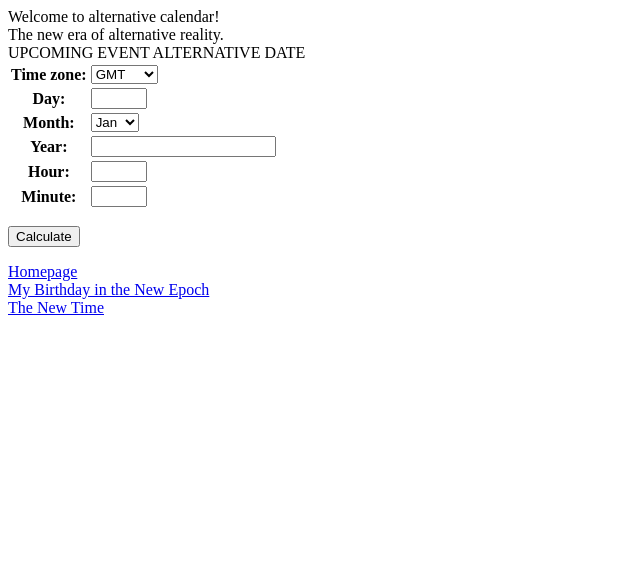
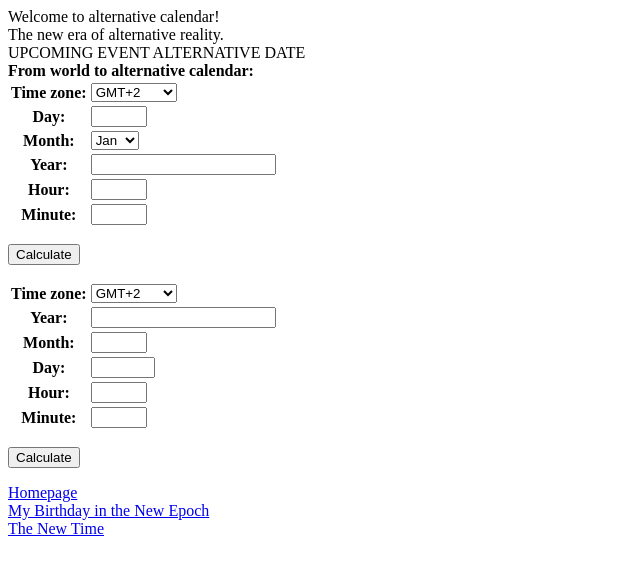
Before and after one commit to ydanilin/dattime, a Django app: page /bridge/ in a window 1280 px wide. Shown: the top 575 px of the page, without its empty margins (0-640 px from the left). Run offline with Django 3.2, Linux system fonts and the light colour scheme; some libraries are stand-ins or nearby versions.

Commit message:
vtoraja forma suka blad

```diff
--- a/dattimewww/epoch/views.py
+++ b/dattimewww/epoch/views.py
@@ -4,25 +4,50 @@ from django.http import HttpResponse
 from django import forms
 from .models import Epocher
 
-
 Ep = Epocher()
 
+tzChoices = [(-12, 'GMT-12'), (-11, 'GMT-11'), (-10, 'GMT-10'),
+             (-9, 'GMT-9'), (-8, 'GMT-8'), (-7, 'GMT-7'),
+             (-6, 'GMT-6'), (-5, 'GMT-5'), (-4, 'GMT-4'),
+             (-3, 'GMT-3'), (-2, 'GMT-2'), (-1, 'GMT-1'),
+             (0, 'GMT'),
+             (1, 'GMT+1'), (2, 'GMT+2'), (3, 'GMT+3'),
+             (4, 'GMT+4'), (5, 'GMT+5'), (5.5, 'GMT+5:30'),
+             (6, 'GMT+6'), (6.5, 'GMT+6:30'),
+             (7, 'GMT+7'), (8, 'GMT+8'),
+             (9, 'GMT+9'), (9.5, 'GMT+9:30'),
+             (10, 'GMT+10'), (11, 'GMT+11'), (12, 'GMT+12')]
+
+monthChoices = [(1, 'Jan'), (2, 'Feb'), (3, 'Mar'), (4, 'Apr'),
+                (5, 'May'), (6, 'Jun'), (7, 'Jul'), (8, 'Aug'),
+                (9, 'Sep'), (10, 'Oct'), (11, 'Nov'), (12, 'Dec')]
+
+
 # http://stackoverflow.com/questions/32084837/changing-id-of-form-input-element-in-django-when-its-created
-class Form_inscription(forms.Form):
-    timezone = forms.ChoiceField(label="Time zone", choices=[(0, 'GMT'),
-                                                             (1, 'GMT+1'),
-                                                             (2, 'GMT+2')
-                                                             ])
+class formWorldToAlt(forms.Form):
+    def __init__(self, *args, **kwargs):
+        super(formWorldToAlt, self).__init__(*args, **kwargs)
+        self.initial['timezone'] = 2
+
+    timezone = forms.ChoiceField(label="Time zone", choices=tzChoices)
     day = forms.IntegerField(label="Day", min_value=1, max_value=31)
-    month = forms.ChoiceField(label='Month', choices=[(1, 'Jan'), (2, 'Feb'),
-                                                      (3, 'Mar'), (4, 'Apr'),
-                                                      (5, 'May'), (6, 'Jun'),
-                                                      (7, 'Jul'), (8, 'Aug'),
-                                                      (9, 'Sep'), (10, 'Oct'),
-                                                      (11, 'Nov'), (12, 'Dec')])
+    month = forms.ChoiceField(label='Month', choices=monthChoices)
     year = forms.IntegerField(label="Year")
     hour = forms.IntegerField(label="Hour", min_value=0, max_value=23)
     minute = forms.IntegerField(label="Minute", min_value=0, max_value=59)
+
+
+class formAltToWorld(forms.Form):
+    def __init__(self, *args, **kwargs):
+        super(formAltToWorld, self).__init__(*args, **kwargs)
+        self.initial['timezone'] = 2
+
+    timezone = forms.ChoiceField(label="Time zone", choices=tzChoices)
+    year = forms.IntegerField(label="Year")
+    month = forms.IntegerField(label='Month', min_value=1, max_value=10)
+    day = forms.IntegerField(label="Day", min_value=1, max_value=100)
+    hour = forms.IntegerField(label="Hour", min_value=0, max_value=99)
+    minute = forms.IntegerField(label="Minute", min_value=0, max_value=99)
 
 menuSet = [{'caption': 'Homepage', 'viewName': 'epochTime'},
            {'caption': 'My Birthday in the New Epoch', 'viewName': 'birthday'},
@@ -40,18 +65,22 @@ def epochTime(request):
 def birthday(request):
     footerItems = [menuSet[0], menuSet[2], menuSet[3]]
     if request.POST:
-        timezone = int(request.POST.get('timezone'))
+        timezone = float(request.POST.get('timezone'))
+        print(timezone)
         day = int(request.POST.get('day'))
         month = int(request.POST.get('month'))
         year = int(request.POST.get('year'))
         hour = int(request.POST.get('hour'))
         minute = int(request.POST.get('minute'))
 
-        output = dict(epDob=Ep.getEpochDob(timezone, year, month, day, hour, minute),
-                      epAge=Ep.getEpochAge(timezone, year, month, day, hour, minute),
-                      epNextDob=Ep.getEpochNextDobDate(timezone, year, month, day, hour, minute),
-                      wNextDob=Ep.getEpochNextDobWorldDate(timezone, year, month, day, hour, minute).isoformat()
-                      )
+        output = dict(
+            epDob=Ep.getEpochDob(timezone, year, month, day, hour, minute),
+            epAge=Ep.getEpochAge(timezone, year, month, day, hour, minute),
+            epNextDob=Ep.getEpochNextDobDate(timezone, year, month, day, hour,
+                                             minute),
+            wNextDob=Ep.getEpochNextDobWorldDate(timezone, year, month, day,
+                                                 hour, minute).isoformat()
+        )
 
         return HttpResponse(
             json.dumps(output),
@@ -59,7 +88,7 @@ def birthday(request):
         )
     else:
         # this is on page load
-        form = Form_inscription()
+        form = formWorldToAlt()
         return render(request, 'epoch/birthday.html',
                       {'footerItems': footerItems, 'form': form})
 
@@ -74,20 +103,31 @@ def bridge(request):
         year = int(request.POST.get('year'))
         hour = int(request.POST.get('hour'))
         minute = int(request.POST.get('minute'))
-        output = Ep.getEpochEventDate(timezone, year, month, day, hour, minute)
+        sender = request.POST.get('senderr')
+        print(sender)
+        if sender == 'world':
+            output = Ep.getEpochEventDate(timezone, year, month, day, hour, minute)
+        if sender == 'alt':
+            output = dict(wtime=Ep.getWorldEventDate(timezone, year, month, day, hour, minute))
         return HttpResponse(
             json.dumps(output),
             content_type="application/json"
         )
     else:
-        form = Form_inscription()
+        formW = formWorldToAlt()
+        formA = formAltToWorld()
         return render(request, 'epoch/bridge.html',
-                      {'footerItems': footerItems, 'form': form})
+                      dict(footerItems=footerItems, formW=formW, formA=formA))
 
 
 def calculation(request):
     footerItems = [menuSet[0], menuSet[1], menuSet[2]]
     toAlt = Ep.getToAltConversionRatios()
     toWorld = Ep.getToWorldConversionRatios()
+    units = Ep.getSubUnits()
     return render(request, 'epoch/calculation.html',
-                  dict(footerItems=footerItems, toAlt=toAlt, toWorld=toWorld))
+                  dict(footerItems=footerItems,
+                       toAlt=toAlt,
+                       toWorld=toWorld,
+                       units=units)
+                  )
--- a/dattimewww/static/main.js
+++ b/dattimewww/static/main.js
@@ -4,20 +4,22 @@
 // Submit post on submit
 $('#whenborn').on('submit', function(event){
     event.preventDefault();
-    //console.log("form submitted!")  // sanity check
     create_post();
 });
 
-// Submit post on submit
 $('#altdate').on('submit', function(event){
     event.preventDefault();
-    //console.log("form submitted!")  // sanity check
     next_date();
 });
 
+$('#worlddate').on('submit', function(event){
+    event.preventDefault();
+    world_date();
+});
+
+
 // AJAX for posting
 function create_post() {
-    //console.log("create post is working!") // sanity check
     $.ajax({
         url : "", // the endpoint (was create_post/)
         type : "POST", // http method
@@ -34,8 +36,6 @@ function create_post() {
             dob = json.epDob
             age = json.epAge
             ndob = json.epNextDob
-            //$('#id_day').val(''); // remove the value from the input
-            //console.log(json); // log the returned json to the console
             $("#epoch_dob").empty()
             $("#epoch_dob").prepend(
                 "<b>Your alternative date of birth: </b>" +
@@ -73,8 +73,6 @@ function create_post() {
                 "<b>... and in world calendar: </b>" +
                 json.wNextDob
               )
-
-            //console.log("success"); // another sanity check
         },
 
         // handle a non-successful response
@@ -89,7 +87,6 @@ function create_post() {
 
 // AJAX for posting
 function next_date() {
-    //console.log("create post is working!") // sanity check
     $.ajax({
         url : "", // the endpoint (was create_post/)
         type : "POST", // http method
@@ -99,6 +96,7 @@ function next_date() {
                  year : $('#id_year').val(),
                  hour : $('#id_hour').val(),
                  minute : $('#id_minute').val(),
+                 senderr : 'world'
                }, // data sent with the post request
 
         // handle a successful response
@@ -114,7 +112,36 @@ function next_date() {
                 ", Epoch " + json.Direction
                 )
 
-            console.log("json"); // another sanity check
+            //console.log("json"); // another sanity check
+        },
+
+        // handle a non-successful response
+        error : function(xhr,errmsg,err) {
+            $('#results').html("<div class='alert-box alert radius' data-alert>Oops! We have encountered an error: "+errmsg+
+                " <a href='#' class='close'>&times;</a></div>"); // add the error to the dom
+            console.log(xhr.status + ": " + xhr.responseText); // provide a bit more info about the error to the console
+        }
+    });
+};
+
+function world_date() {
+    $.ajax({
+        url : "", // the endpoint (was create_post/)
+        type : "POST", // http method
+        data : { timezone : $('#id_timezone').val(),
+                 day : $('#id_day').val(),
+                 month : $('#id_month').val(),
+                 year : $('#id_year').val(),
+                 hour : $('#id_hour').val(),
+                 minute : $('#id_minute').val(),
+                 senderr : "alt"
+               }, // data sent with the post request
+
+        // handle a successful response
+        success : function(json) {
+            $("#wnext_date").empty();
+            $("#wnext_date").prepend( "<b>Upcoming event world date: </b>" +
+                                     json.wtime );
         },
 
         // handle a non-successful response
--- a/dattimewww/templates/base.html
+++ b/dattimewww/templates/base.html
@@ -1,18 +1,19 @@
 {% load staticfiles %}
 <html>
+{% block meta %}
 <head>
     <title>{% block title %}Alternative time{% endblock %}</title>
     <script src="http://ajax.googleapis.com/ajax/libs/jquery/1.11.1/jquery.min.js"></script>
 </head>
-<body>
+{% endblock %}
 
 {% block content %}
+<body>
 <div>
     Welcome to alternative calendar!<br>
     The new era of alternative reality.
 </div>
+</body>
 {% endblock %}
 
-</body>
-
 </html>
--- a/dattimewww/templates/epoch/bridge.html
+++ b/dattimewww/templates/epoch/bridge.html
@@ -4,16 +4,28 @@
 {% block content %}
 {{ block.super }}
 UPCOMING EVENT ALTERNATIVE DATE
+<div><b>From world to alternative calendar:</b></div>
 <form method="post" id="altdate" action="{% url 'bridge' %}">
-{% csrf_token %}
-<!-- This line inserts a CSRF token. -->
-<table>
-{{ form.as_table }}
-<!-- This line displays lines of the form.-->
-</table>
-<p><input type="submit" value="Calculate" /></p>
+    {% csrf_token %}
+    <!-- This line inserts a CSRF token. -->
+    <table>
+        {{ formW.as_table }}
+    </table>
+    <p><input type="submit" value="Calculate"/></p>
 </form>
 <div id="next_date"></div>
+
+<form method="post" id="worlddate" action="{% url 'bridge' %}">
+    {% csrf_token %}
+    <!-- This line inserts a CSRF token. -->
+    <table>
+        {{ formA.as_table }}
+    </table>
+    <p><input type="submit" value="Calculate"/></p>
+</form>
+<div id="wnext_date"></div>
+
+
 {% include "footer_menu.html" with items=footerItems %}
 <script src="{% static 'main.js' %}" type="text/javascript"></script>
 {% endblock %}
```
Also changed, not shown: dattimewww/templates/epoch/calculation.html (+26 -1 lines), dattimewww/templates/epoch/screen01.html (+53 -2 lines), src/epoch/epocher.py (+24 -1 lines), 1 other file.
